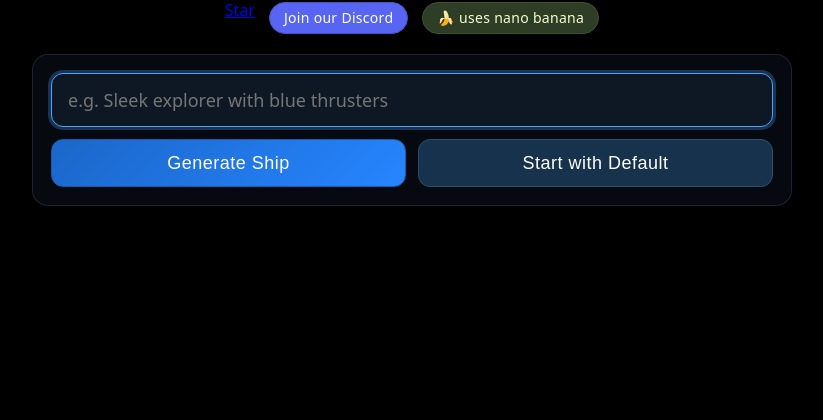
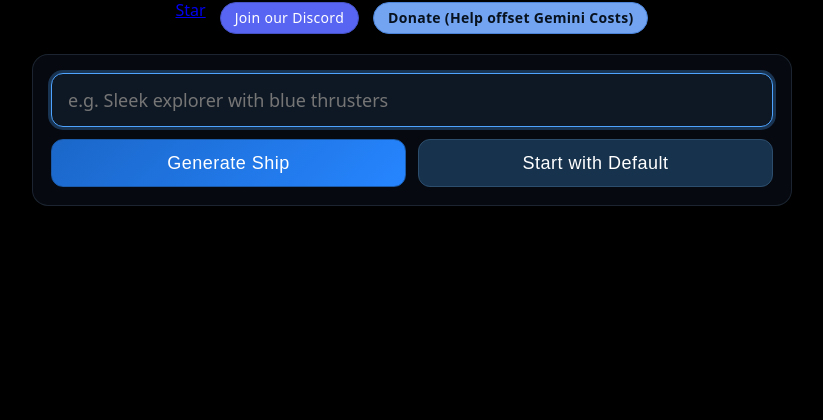
Before and after one commit to BenLirio/space-ship-client, a website built with Vite: page index.html in a window 1280 px wide. Shown: the part 380-800 px from the top of the page, without its empty margins (228-1051 px from the left). Built offline with nearby package versions, Linux system fonts and the light colour scheme; no server answers.

Commit message:
feat: add Ko-fi support link and widget for donations; update styles for new link

```diff
--- a/index.html
+++ b/index.html
@@ -28,6 +28,16 @@
   <!-- SplashScene now handles prompt / generation UI -->
   <script type="module" src="/src/main.ts"></script>
   <div id="rotate-overlay">Rotate your device to landscape to play.</div>
+  <!-- Ko-fi floating widget: load at parse-time to avoid document.write clobbering -->
+  <script src="https://storage.ko-fi.com/cdn/widget/Widget_2.js"></script>
+  <script>
+    try {
+      kofiwidget2.init('Help offset Gemini costs', '#72a4f2', 'E1E31KW60Y');
+      kofiwidget2.draw();
+    } catch (e) {
+      // noop
+    }
+  </script>
 </body>
 
 </html>
--- a/src/scenes/splash/OverlayUI.ts
+++ b/src/scenes/splash/OverlayUI.ts
@@ -57,17 +57,16 @@ export function createOverlay(): OverlayElements {
   discord.rel = "noopener";
   discord.setAttribute("aria-label", "Join our Discord (opens in new tab)");
   discord.textContent = "Join our Discord";
+  // Add a Ko-fi support link (fallback in case widget doesn't render)
+  const kofi = document.createElement("a");
+  kofi.className = "kofi-link";
+  kofi.href = "https://ko-fi.com/E1E31KW60Y";
+  kofi.target = "_blank";
+  kofi.rel = "noopener";
+  kofi.setAttribute("aria-label", "Support on Ko-fi (opens in new tab)");
+  kofi.textContent = "Donate (Help offset Gemini Costs)";
 
-  const banana = document.createElement("a");
-  banana.className = "banana-link";
-  banana.href =
-    "https://developers.googleblog.com/en/introducing-gemini-2-5-flash-image/";
-  banana.target = "_blank";
-  banana.rel = "noopener";
-  banana.setAttribute("aria-label", "Model info (opens in new tab)");
-  banana.textContent = "🍌 uses nano banana";
-
-  starWrap.append(gh, discord, banana);
+  starWrap.append(gh, discord, kofi);
   header.append(h1, p, starWrap);
 
   const form = document.createElement("form");
--- a/src/styles/splash.css
+++ b/src/styles/splash.css
@@ -107,6 +107,28 @@ body {
   background: #384b2c;
 }
 .gh-star-wrap .banana-link:active {
+  transform: translateY(2px);
+}
+.gh-star-wrap .kofi-link {
+  display: inline-flex;
+  align-items: center;
+  font-size: 14px;
+  line-height: 1;
+  padding: 8px 14px;
+  border-radius: 999px;
+  background: #72a4f2;
+  color: #08121e;
+  text-decoration: none;
+  font-weight: 600;
+  letter-spacing: 0.3px;
+  border: 1px solid #4a83d8;
+  box-shadow: 0 2px 6px -2px rgba(0, 0, 0, 0.5);
+  transition: background 0.2s, transform 0.2s, filter 0.2s;
+}
+.gh-star-wrap .kofi-link:hover {
+  filter: brightness(1.1);
+}
+.gh-star-wrap .kofi-link:active {
   transform: translateY(2px);
 }
 .splash-form {
```
